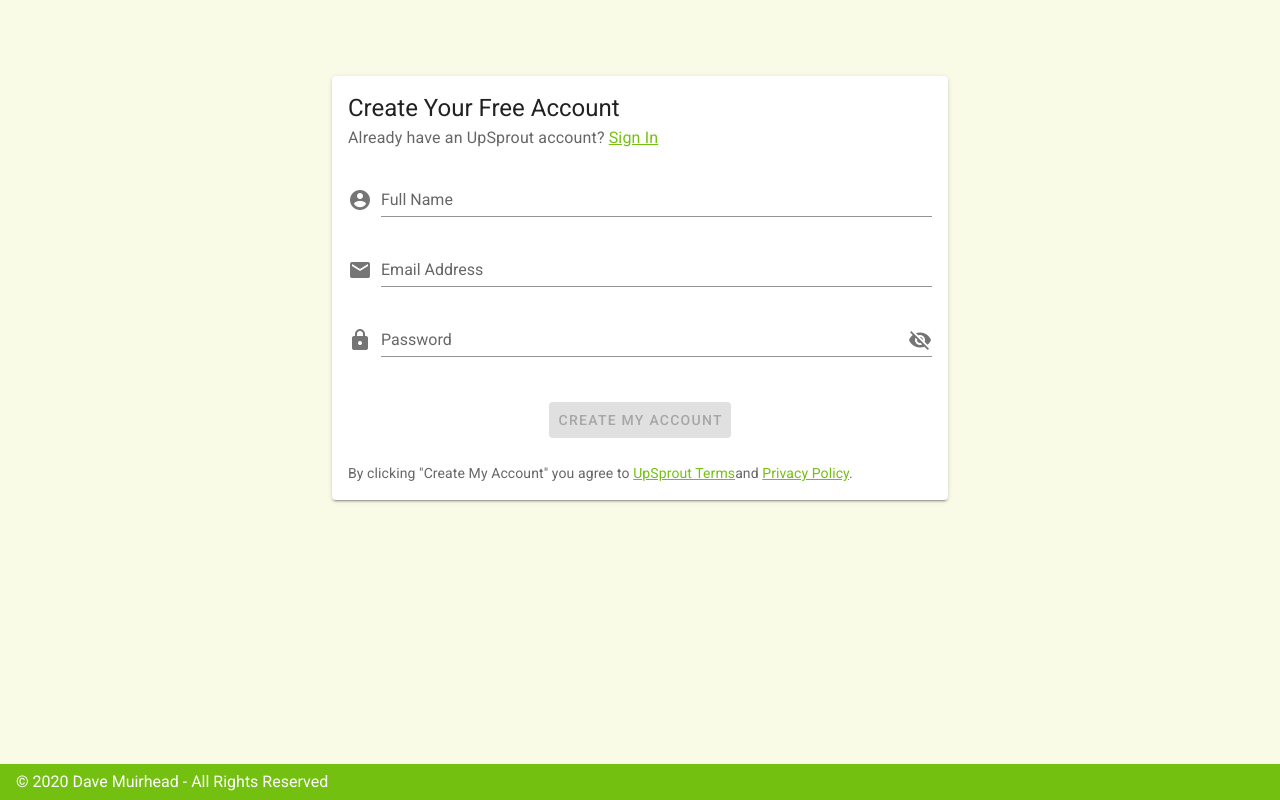
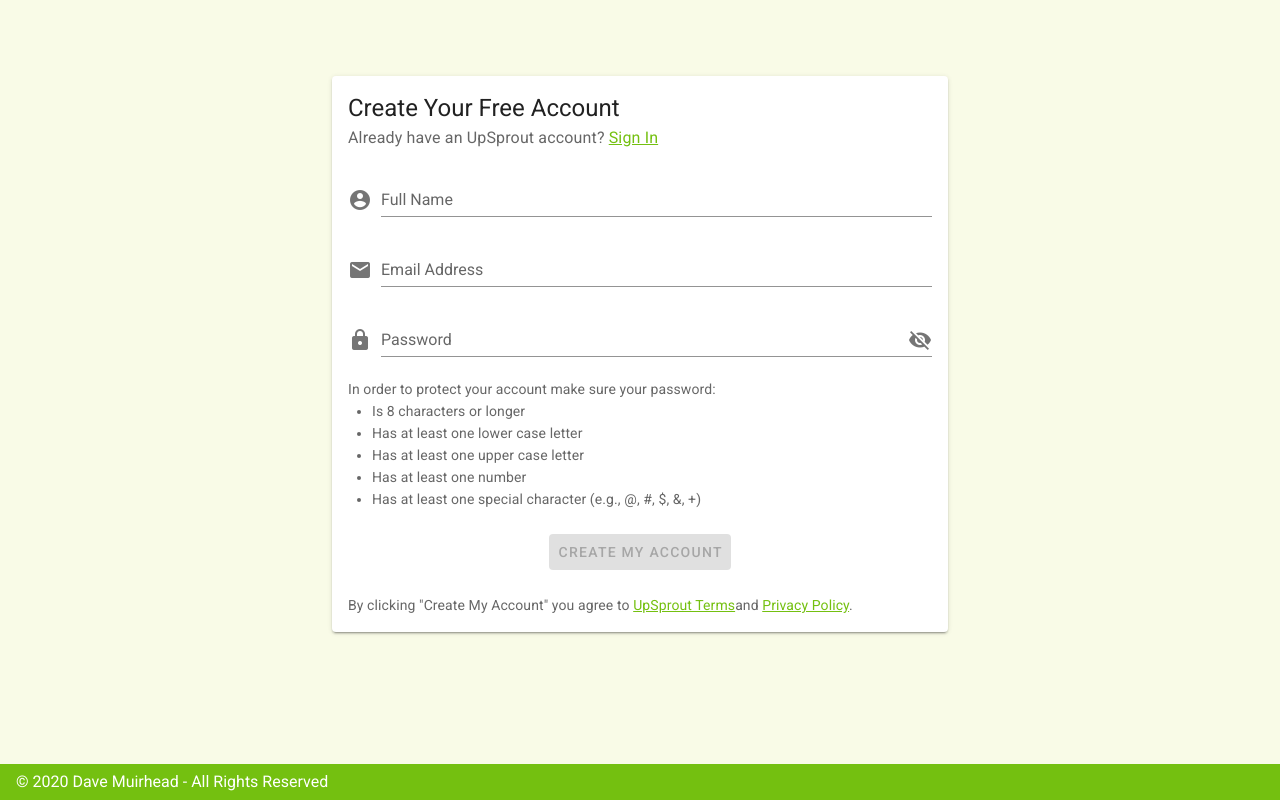
Before and after one commit to DaveMuirhead/naboo-pwa, a Nuxt app: page /registration in a window 1280 px wide. Built offline with nearby package versions, Linux system fonts and the light colour scheme.

Commit message:
List password requirements for user to see

```diff
--- a/components/signup/index.vue
+++ b/components/signup/index.vue
@@ -36,6 +36,14 @@
           @click:append="showPassword = !showPassword"
           :error-messages="passwordErrors"
         ></v-text-field>
+        In order to protect your account make sure your password:
+        <ul>
+          <li>Is 8 characters or longer</li>
+          <li>Has at least one lower case letter</li>
+          <li>Has at least one upper case letter</li>
+          <li>Has at least one number</li>
+          <li>Has at least one special character (e.g., @, #, $, &amp;, +)</li>
+        </ul>
       </v-card-text>
       <v-card-actions>
         <v-spacer />
```
